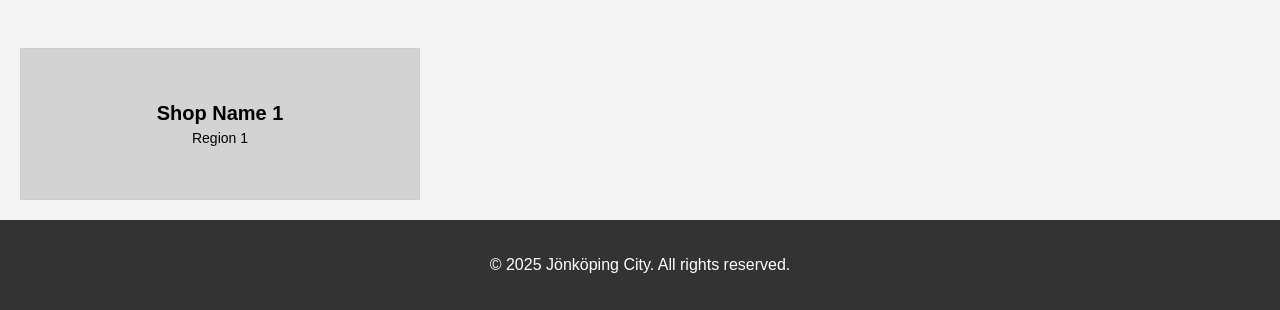
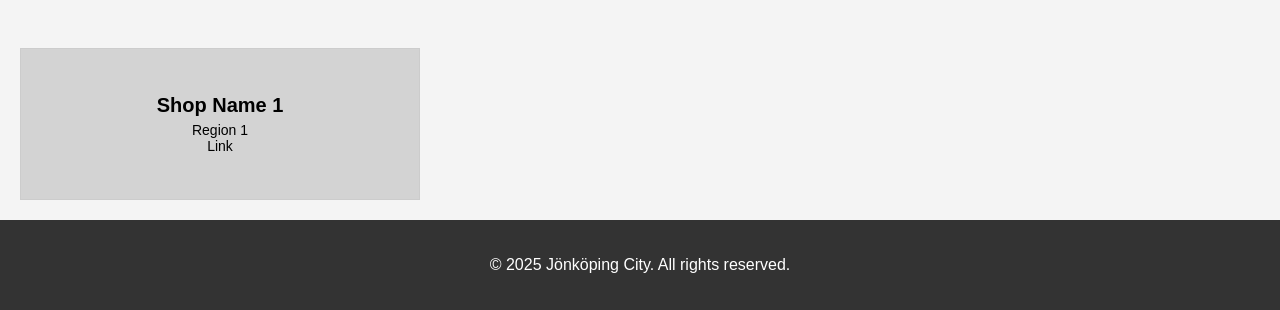
Before and after one commit to HaiyingWang22/JKPG.Web, a plain HTML site: page FE/shop.html in a window 1280 px wide. Shown: the part 822-1132 px from the top of the page. Drawn offline with Linux system fonts and the light colour scheme.

Commit message:
Update shop.html

```diff
--- a/FE/shop.html
+++ b/FE/shop.html
@@ -35,6 +35,7 @@
                 <div class="item-content">
                     <h2>Shop Name 1</h2>
                     <p>Region 1</p>
+                    <p>Link</p>
                 </div>
             </a>
 
```
